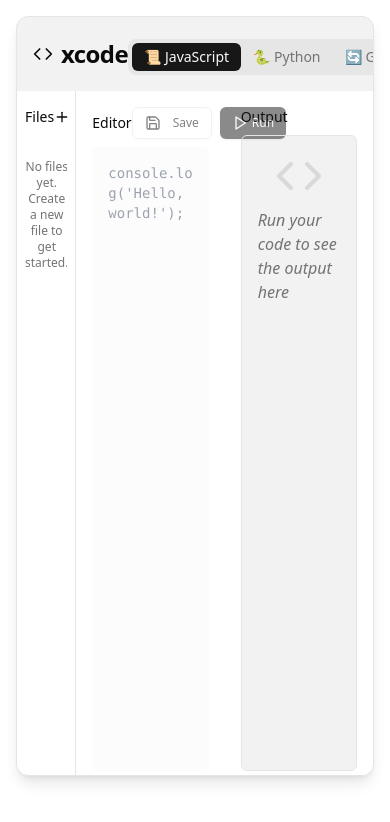
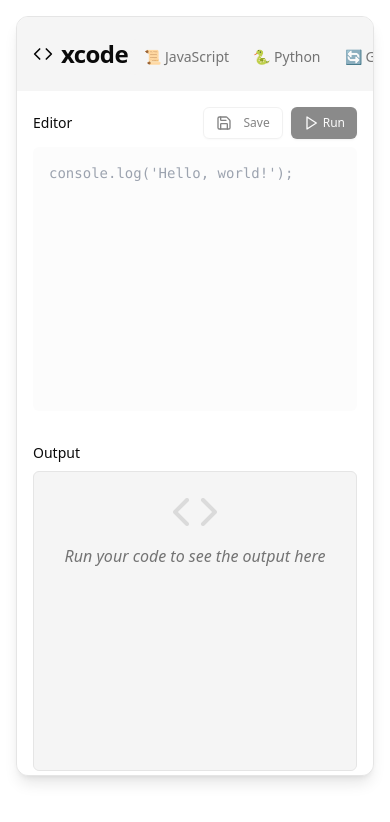
Before and after one commit to lijuuu/xcodeFrontend, a React (Vite) app: page / in a window 390 px wide. Shown: the top 822 px of the page. Built offline with nearby package versions, Linux system fonts and the light colour scheme.

Commit message:
fixed css conflict

```diff
--- a/src/App.jsx
+++ b/src/App.jsx
@@ -26,11 +26,12 @@ import {
 } from 'lucide-react';
 import { Input } from '@/components/ui/input';
 import { Dialog, DialogContent, DialogHeader, DialogTitle, DialogTrigger, DialogFooter } from '@/components/ui/dialog';
+import { cn } from '@/lib/utils';
 
 function App() {
   const [code, setCode] = useState('');
   const [data, setData] = useState({});
-  const [language, setLanguage] = useState('js');
+  const [language, setLanguage] = useState("js");
   const [loading, setLoading] = useState(false);
   const [output, setOutput] = useState('');
   const [files, setFiles] = useState(() => {
@@ -297,7 +298,10 @@ function App() {
                     key={lang.value}
                     value={lang.value}
                     onClick={() => setLanguage(lang.value)}
-                    className={`${language === lang.value ? 'bg-primary text-primary-foreground' : ''}`}
+                    className={cn(
+                      "data-[state=active]:bg-primary data-[state=active]:text-primary-foreground",
+                      "hover:bg-muted/50"
+                    )}
                   >
                     <span className="mr-1">{lang.icon}</span> {lang.label}
                   </TabsTrigger>
@@ -326,9 +330,9 @@ function App() {
           </div>
         </CardHeader>
 
-        <div className="grid grid-cols-12 h-[calc(90vh-64px)]">
-          {/* File Explorer - 2 columns */}
-          <div className="col-span-2 border-r">
+        <div className="grid grid-cols-1 md:grid-cols-12 h-[calc(90vh-64px)]">
+          {/* File Explorer - hidden on mobile */}
+          <div className="col-span-1 md:col-span-2 border-r md:border-r-0 hidden md:block">
             <div className="p-2">
               <div className="flex justify-between items-center mb-2">
                 <h3 className="text-sm font-medium">Files</h3>
@@ -390,8 +394,8 @@ function App() {
             </div>
           </div>
 
-          {/* Code Editor - 5 columns */}
-          <div className="col-span-5 h-full flex flex-col p-4">
+          {/* Code Editor - full width on mobile */}
+          <div className="col-span-1 md:col-span-5 h-full flex flex-col p-4">
             <div className="flex justify-between items-center mb-2">
               <div className="text-sm font-medium">
                 {currentFile ? (
@@ -452,8 +456,8 @@ function App() {
             </motion.div>
           </div>
 
-          {/* Output Panel - 5 columns */}
-          <div className="col-span-5 h-full bg-background/60">
+          {/* Output Panel - full width on mobile */}
+          <div className="col-span-1 md:col-span-5 h-full bg-background/60">
             <div className="p-4 h-full flex flex-col">
               <h2 className="text-sm font-medium mb-2">Output</h2>
               <ScrollArea className="flex-1 p-4 bg-muted rounded-md border">
@@ -538,18 +542,7 @@ function App() {
         </DialogContent>
       </Dialog>
 
-      {/* Add CSS styles for hover effects and transitions */}
-      <style>
-        {`
-          .hover\:bg-accent:hover {
-            background-color: rgba(255, 255, 255, 0.1); /* Example hover effect */
-            transition: background-color 0.3s ease;
-          }
-          .bg-muted {
-            background-color: rgba(0, 0, 0, 0.05); /* Example muted background */
-          }
-        `}
-      </style>
+
     </div>
   );
 }
```
